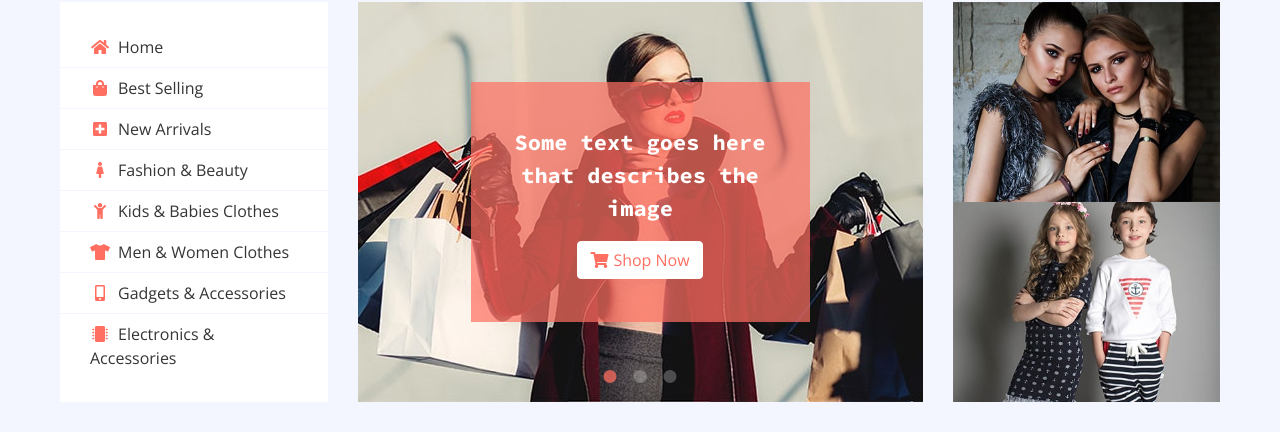
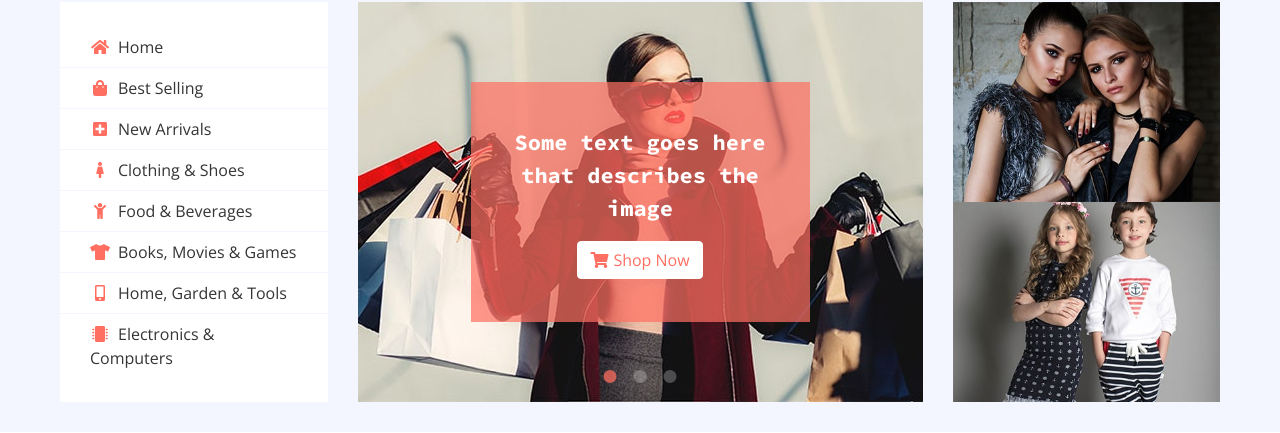
Before and after one commit to zZala/e-commerce, a PHP site: page / in a window 1280 px wide. Shown: the part 175-608 px from the top of the page. Run offline with PHP 8.4, Linux system fonts and the light colour scheme; some libraries are stand-ins or nearby versions.

Commit message:
index.php categories

```diff
--- a/ecommerce/index.php
+++ b/ecommerce/index.php
@@ -185,19 +185,19 @@ session_start();
                                 <a class="nav-link" href="#"><i class="fa fa-plus-square"></i>New Arrivals</a>
                             </li>
                             <li class="nav-item">
-                                <a class="nav-link" href="#"><i class="fa fa-female"></i>Fashion & Beauty</a>
+                                <a class="nav-link" href="#"><i class="fa fa-female"></i>Clothing & Shoes</a>
                             </li>
                             <li class="nav-item">
-                                <a class="nav-link" href="#"><i class="fa fa-child"></i>Kids & Babies Clothes</a>
+                                <a class="nav-link" href="#"><i class="fa fa-child"></i>Food & Beverages</a>
                             </li>
                             <li class="nav-item">
-                                <a class="nav-link" href="#"><i class="fa fa-tshirt"></i>Men & Women Clothes</a>
+                                <a class="nav-link" href="#"><i class="fa fa-tshirt"></i>Books, Movies & Games</a>
                             </li>
                             <li class="nav-item">
-                                <a class="nav-link" href="#"><i class="fa fa-mobile-alt"></i>Gadgets & Accessories</a>
+                                <a class="nav-link" href="#"><i class="fa fa-mobile-alt"></i>Home, Garden & Tools</a>
                             </li>
                             <li class="nav-item">
-                                <a class="nav-link" href="#"><i class="fa fa-microchip"></i>Electronics & Accessories</a>
+                                <a class="nav-link" href="#"><i class="fa fa-microchip"></i>Electronics & Computers</a>
                             </li>
                         </ul>
                     </nav>
```
